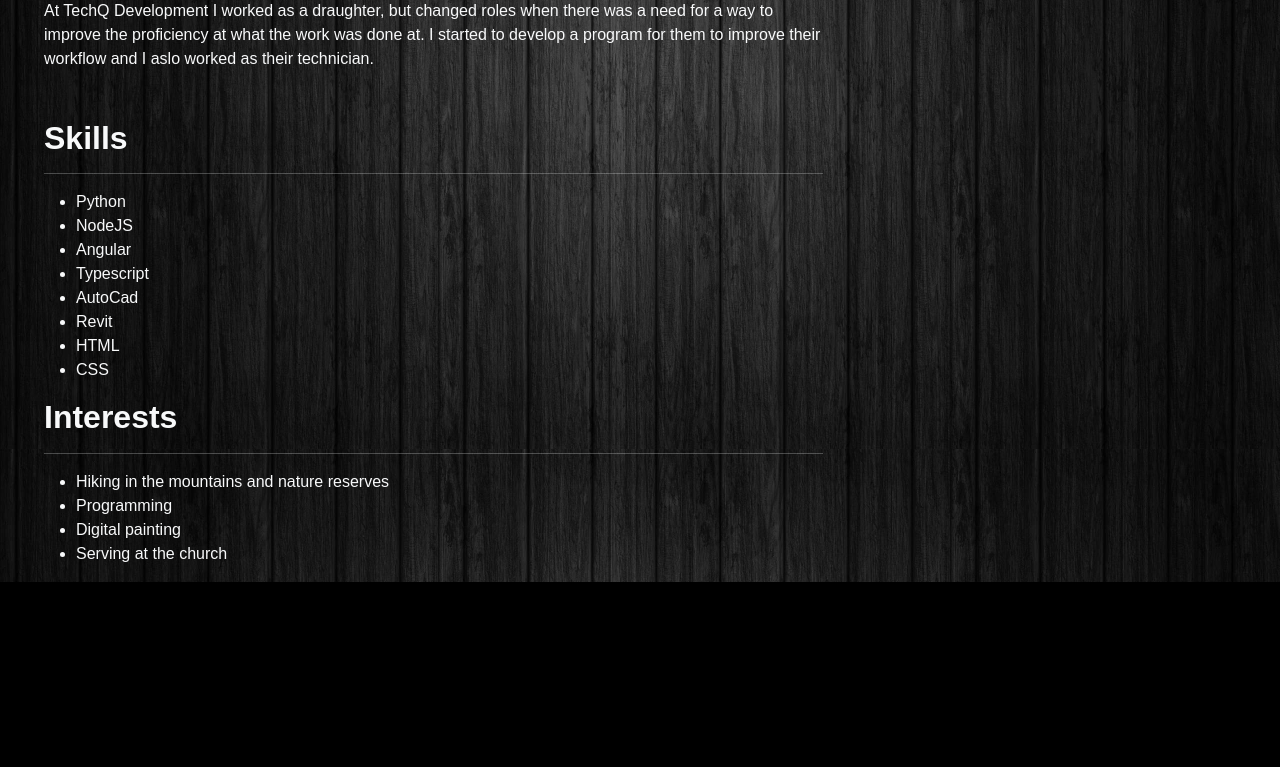
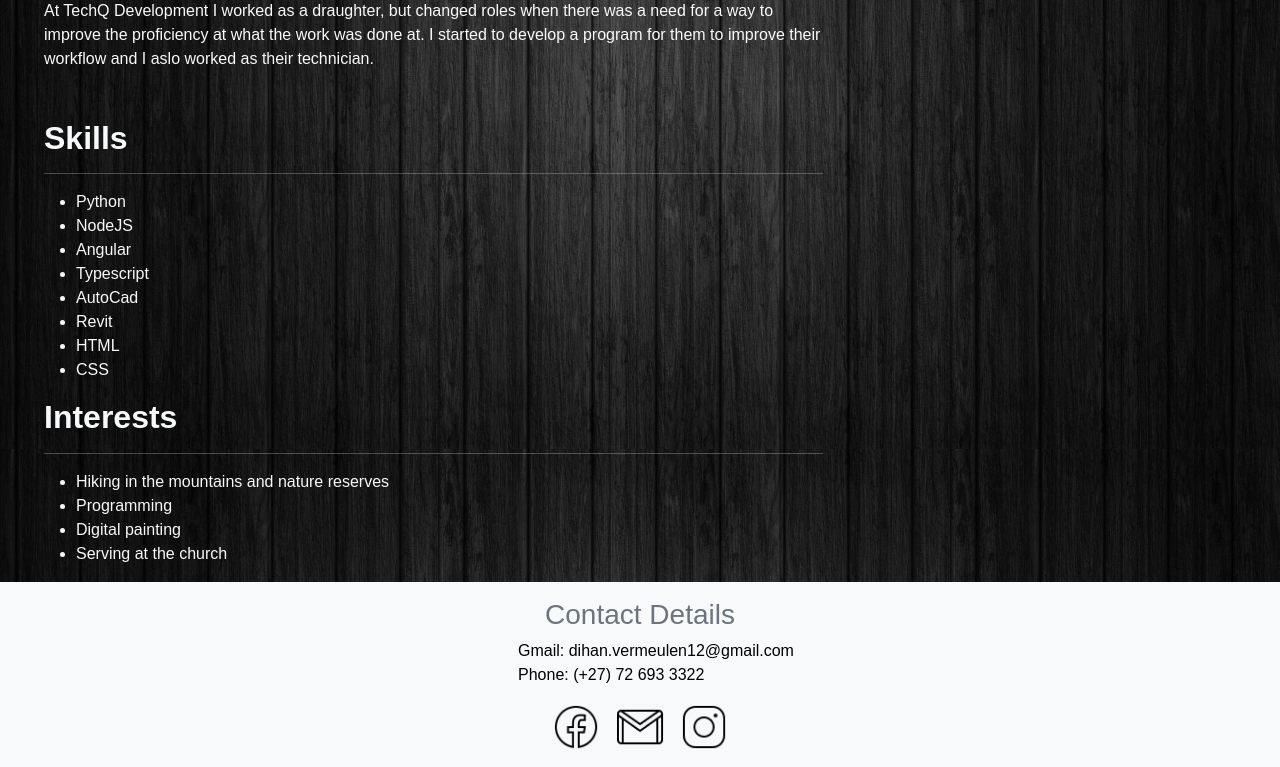
Before and after one commit to DihanVermeulen/Codespace-WebDesign, a plain HTML site: page index.html in a window 1280 px wide. Shown: the part 1151-1918 px from the top of the page. Before the commit the page ends 1733 px from the top, so only its background shows below. Drawn offline with nearby package versions, Linux system fonts and the light colour scheme.

Commit message:
Updated index.html

```diff
--- a/index.html
+++ b/index.html
@@ -43,6 +43,8 @@
                         <ul class="dropdown-menu mb-0">
                             <li><a class="dropdown-item" href="#education">Education</a></li>
                             <li><a class="dropdown-item" href="#experience">Experience</a></li>
+                            <li><a class="dropdown-item" href="#skills">Skills</a></li>
+                            <li><a class="dropdown-item" href="#interests">Interests</a></li>
                             <li>
                                 <hr class="dropdown-divider">
                             </li>
@@ -108,7 +110,8 @@
                             <div class="col p-4 d-flex flex-column position-static">
                                 <strong class="d-inline-block mb-2 text-success">Github</strong>
                                 <p class="mb-auto text-light">Take a look at my Github to see all my projects</p>
-                                <a href="https://github.com/DihanVermeulen" target="_blank" class="stretched-link">Click here</a>
+                                <a href="https://github.com/DihanVermeulen" target="_blank" class="stretched-link">Click
+                                    here</a>
                             </div>
                         </div>
                     </div>
@@ -160,7 +163,7 @@
                             <li>HTML</li>
                             <li>CSS</li>
                         </ul>
-                        <h2 class="text-light fw-bold" id="skills">Interests</h2>
+                        <h2 class="text-light fw-bold" id="interests">Interests</h2>
                         <hr class="text-light">
                         <ul>
                             <li>Hiking in the mountains and nature reserves</li>
@@ -228,6 +231,24 @@
             </div>
         </main>
     </div>
+
+    <footer class="footer mt-auto py-3 bg-light">
+        <div class="container-fluid">
+            <h3 class="text-center text-muted">Contact Details</h3>
+            <div class="d-flex justify-content-center">
+                <ul class="list-style-none">
+                    <li>Gmail: dihan.vermeulen12@gmail.com</li>
+                    <li>Phone: (+27) 72 693 3322</li>
+                </ul>
+            </div>
+            <div class="d-flex justify-content-center">
+                <a href="http://www.facebook.com/" target="_blank"><img class="contactDetails mx-2" src="src/Images/facebook.png"></a>
+                <a href="http://www.gmail.com/" target="_blank"><img class="contactDetails mx-2" src="src/Images/gmail.png"></a>
+                <a href="http://www.instagram.com/" target="_blank"><img class="contactDetails mx-2" src="src/Images/instagram.png""></a>
+            </div>
+        </div>
+    </footer>
+
 </body>
 
 </html>
```
